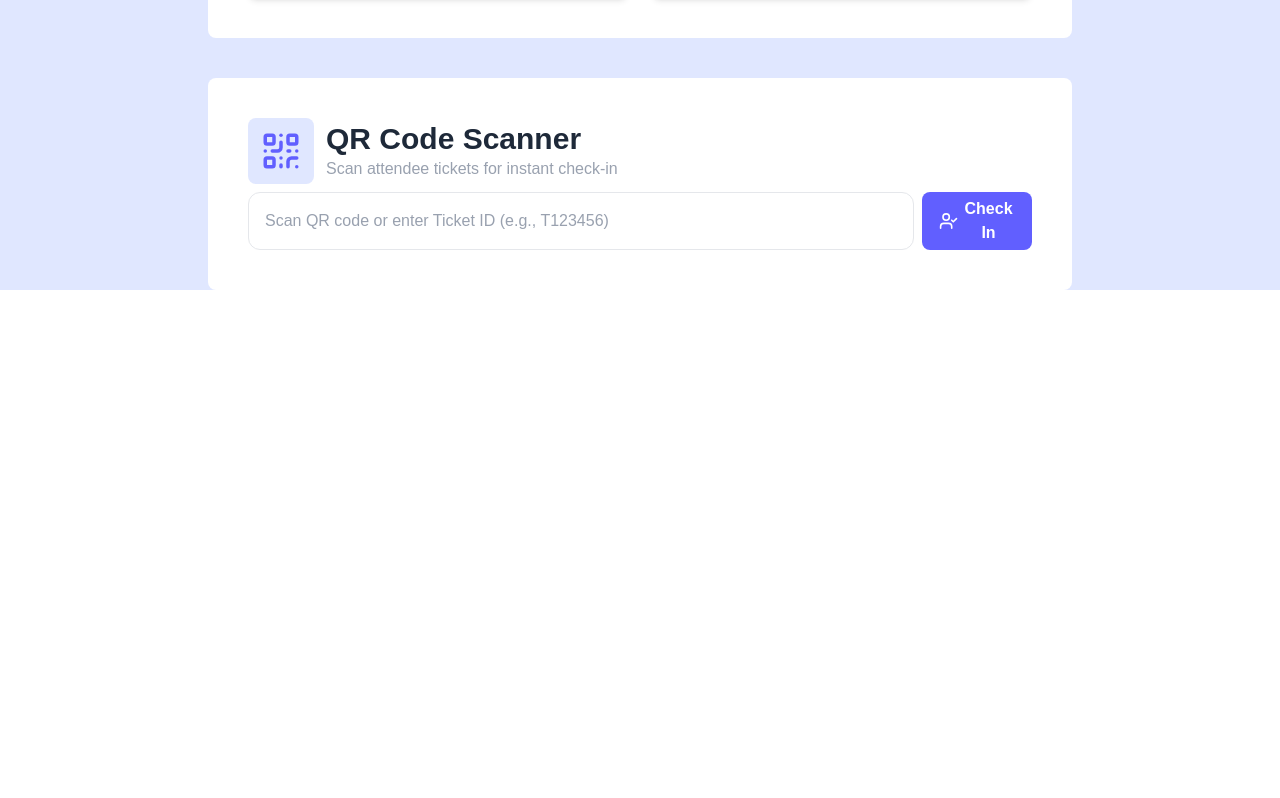
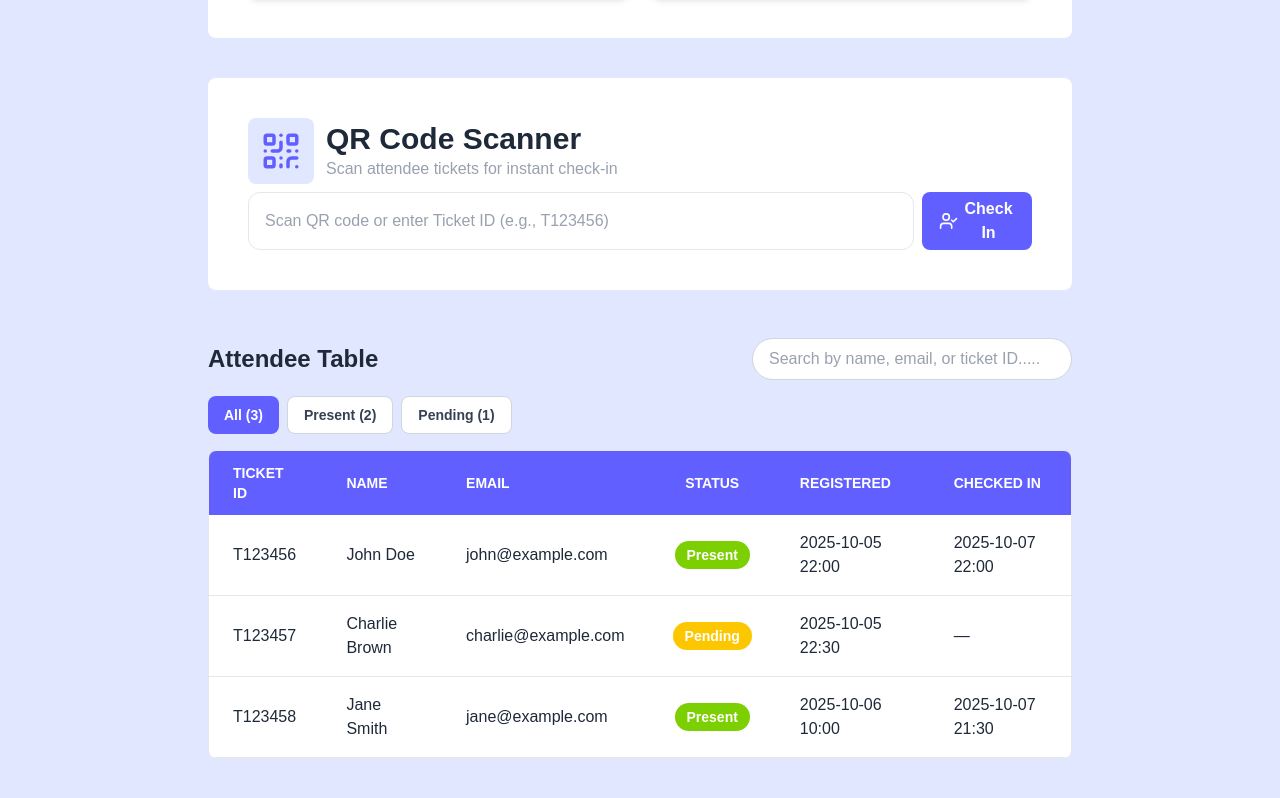
Before and after one commit to RTBS-ISP/UniPlus, a Next.js app in the folder frontend/uniplus/: page /events/1/dashboard in a window 1280 px wide. Shown: the part 658-1456 px from the top of the page. Before the commit the page ends 948 px from the top, so only its background shows below. Built offline with nearby package versions, Linux system fonts and the light colour scheme; no server answers.

Commit message:
feat: add attendee table section for attedance management

```diff
--- a/frontend/uniplus/app/events/[id]/dashboard/page.tsx
+++ b/frontend/uniplus/app/events/[id]/dashboard/page.tsx
@@ -1,10 +1,53 @@
+"use client";
 import Navbar from "../../../components/navbar";
 import { QrCode, UserCheck, User, Clock } from "lucide-react";
+import { useState } from "react";
 
 export default function DashBoardPage() {
-  const totalRegistered = 100;
-  const checkedIn = 32;
-  const pending = totalRegistered - checkedIn;
+  const [activeFilter, setActiveFilter] = useState("all");
+  const [searchQuery, setSearchQuery] = useState("");
+
+  // Mock-up attendee data
+  const attendees = [
+    {
+      ticketId: "T123456",
+      name: "John Doe",
+      email: "john@example.com",
+      status: "present",
+      registered: "2025-10-05 22:00",
+      checkedIn: "2025-10-07 22:00"
+    },
+    {
+      ticketId: "T123457",
+      name: "Charlie Brown",
+      email: "charlie@example.com",
+      status: "pending",
+      registered: "2025-10-05 22:30",
+      checkedIn: "—"
+    },
+    {
+      ticketId: "T123458",
+      name: "Jane Smith",
+      email: "jane@example.com",
+      status: "present",
+      registered: "2025-10-06 10:00",
+      checkedIn: "2025-10-07 21:30"
+    }
+  ];
+
+  // Filter and search logic
+  const filteredAttendees = attendees.filter(attendee => {
+    const matchesFilter = activeFilter === "all" || attendee.status === activeFilter;
+    const matchesSearch = searchQuery === "" ||
+      attendee.name.toLowerCase().includes(searchQuery.toLowerCase()) ||
+      attendee.email.toLowerCase().includes(searchQuery.toLowerCase()) ||
+      attendee.ticketId.toLowerCase().includes(searchQuery.toLowerCase());
+    return matchesFilter && matchesSearch;
+  });
+
+  const totalRegistered = attendees.length;
+  const checkedIn = attendees.filter(a => a.status === "present").length;
+  const pending = attendees.filter(a => a.status === "pending").length;
   const attendanceRate = (checkedIn / totalRegistered) * 100;
 
   return (
@@ -103,6 +146,101 @@ export default function DashBoardPage() {
             </button>
           </div>
         </div>
+
+        {/* Attendee Table */}
+        <div className="flex flex-col mt-12 pb-20 mx-52">
+          {/* Title and Search in same row */}
+          <div className="flex flex-row justify-between items-center mb-4">
+            <div className="text-gray-800 text-2xl font-bold">Attendee Table</div>
+            <div className="relative">
+              <input
+                type="text"
+                value={searchQuery}
+                onChange={(e) => setSearchQuery(e.target.value)}
+                placeholder="Search by name, email, or ticket ID....."
+                className="px-4 py-2 w-80 rounded-full bg-white border border-gray-300 focus:border-indigo-500 focus:ring-2 focus:ring-indigo-200 outline-none transition text-gray-800 placeholder-gray-400"
+              />
+            </div>
+          </div>
+
+          {/* Filter Tabs */}
+          <div className="flex flex-row gap-2 mb-4">
+            <button
+              onClick={() => setActiveFilter("all")}
+              className={`px-4 py-2 rounded-lg font-semibold text-sm transition-colors ${
+                activeFilter === "all"
+                  ? "bg-indigo-500 text-white"
+                  : "bg-white text-gray-700 border border-gray-300 hover:bg-gray-50"
+              }`}
+            >
+              All ({attendees.length})
+            </button>
+            <button
+              onClick={() => setActiveFilter("present")}
+              className={`px-4 py-2 rounded-lg font-semibold text-sm transition-colors ${
+                activeFilter === "present"
+                  ? "bg-lime-500 text-white"
+                  : "bg-white text-gray-700 border border-gray-300 hover:bg-gray-50"
+              }`}
+            >
+              Present ({checkedIn})
+            </button>
+            <button
+              onClick={() => setActiveFilter("pending")}
+              className={`px-4 py-2 rounded-lg font-semibold text-sm transition-colors ${
+                activeFilter === "pending"
+                  ? "bg-yellow-400 text-white"
+                  : "bg-white text-gray-700 border border-gray-300 hover:bg-gray-50"
+              }`}
+            >
+              Pending ({pending})
+            </button>
+          </div>
+
+          {/* Table */}
+          <div className="overflow-x-auto rounded-lg border border-gray-200">
+            <table className="w-full">
+              <thead>
+                <tr className="bg-indigo-500 text-white">
+                  <th className="px-6 py-3 text-left font-bold text-sm">TICKET ID</th>
+                  <th className="px-6 py-3 text-left font-bold text-sm">NAME</th>
+                  <th className="px-6 py-3 text-left font-bold text-sm">EMAIL</th>
+                  <th className="px-6 py-3 text-center font-bold text-sm">STATUS</th>
+                  <th className="px-6 py-3 text-left font-bold text-sm">REGISTERED</th>
+                  <th className="px-6 py-3 text-left font-bold text-sm">CHECKED IN</th>
+                </tr>
+              </thead>
+              <tbody className="bg-white">
+                {filteredAttendees.length > 0 ? (
+                  filteredAttendees.map((attendee, index) => (
+                    <tr key={index} className="border-b border-gray-200 hover:bg-gray-50 transition-colors">
+                      <td className="px-6 py-4 text-gray-800 font-medium">{attendee.ticketId}</td>
+                      <td className="px-6 py-4 text-gray-800 font-medium">{attendee.name}</td>
+                      <td className="px-6 py-4 text-gray-800">{attendee.email}</td>
+                      <td className="px-6 py-4 text-center">
+                        <span className={`inline-block px-3 py-1 rounded-full text-sm font-semibold ${
+                          attendee.status === "present"
+                            ? "bg-lime-500 text-white"
+                            : "bg-yellow-400 text-white"
+                        }`}>
+                          {attendee.status === "present" ? "Present" : "Pending"}
+                        </span>
+                      </td>
+                      <td className="px-6 py-4 text-gray-800">{attendee.registered}</td>
+                      <td className="px-6 py-4 text-gray-800">{attendee.checkedIn}</td>
+                    </tr>
+                  ))
+                ) : (
+                  <tr>
+                    <td colSpan="6" className="px-6 py-8 text-center text-gray-500">
+                      No attendees found matching your search.
+                    </td>
+                  </tr>
+                )}
+              </tbody>
+            </table>
+          </div>
+        </div>
       </div>
     </main>
   );
```
